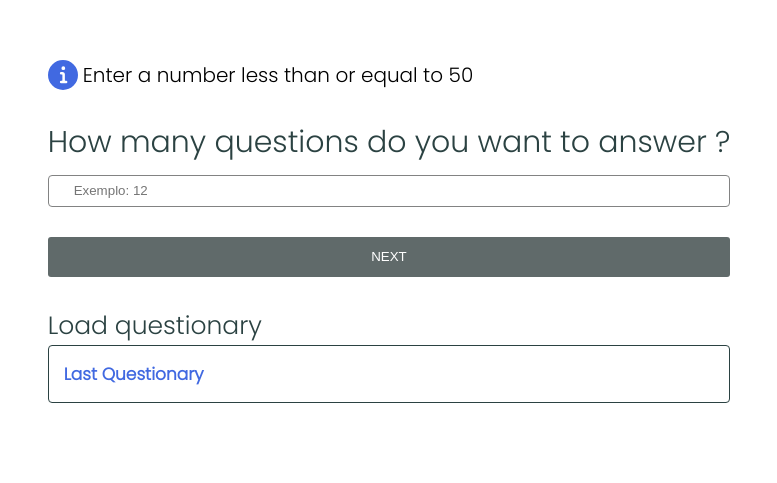
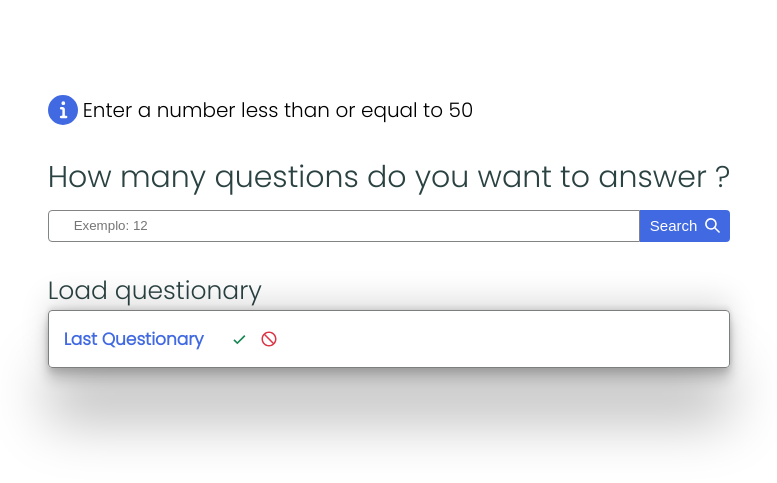
Before and after one commit to ruanvsrateira/questionary-project-js, a React (Create React App) app: page / in a window 1280 px wide. Shown: the part 169-652 px from the top of the page, without its empty margins (251-1028 px from the left). Built offline with nearby package versions, Linux system fonts and the light colour scheme.

Commit message:
paginas prontas e estilizadas

```diff
--- a/src/pages/Continue.js
+++ b/src/pages/Continue.js
@@ -25,7 +25,7 @@ function Continue() {
                     <Button
                         width="200px"
                         height="34px"
-                        background="#606a6a"
+                        background="#4169e1"
                         border="none"
                         borderRadius="4px"
                         color="white"
@@ -37,7 +37,7 @@ function Continue() {
                         }}
 
                         _hover={{
-                            background: "#444c4c",
+                            background: "#2451d7",
                             transition: "300ms"
                         }}
                     >Start</Button>
--- a/src/pages/Home.js
+++ b/src/pages/Home.js
@@ -2,27 +2,40 @@ import { Button,
     Flex,
     Input,
     Text,
-    Spinner,
     Alert,
     AlertIcon,
+    Link,
     Box,
-    Link
 } from '@chakra-ui/react';
+import { SearchIcon } from '@chakra-ui/icons';
+import { BiCheck, BiBlock } from 'react-icons/bi'
 import { useContext } from 'react';
 import { QuestionsContext } from '../contexts/questions';
 import axios from 'axios';
 import { useNavigate } from 'react-router-dom';
-import { SendsUserContext } from '../contexts/sendsUser';
+import { injectStyle } from "react-toastify/dist/inject-style";
+import { ToastContainer, toast } from 'react-toastify';
+
+if(window !== "undefined") {
+    injectStyle();
+}
 
 function Home() {
     const navigate = useNavigate();
-    const { msg } = useContext(SendsUserContext)
     const { setQuestions } = useContext(QuestionsContext);
 
     const findQuestions = () => {
-        const spinner = document.querySelector(".spinner");
-        spinner.style.display = "block"
         const inputValue = getNumberOfInput();
+
+        if(!inputValue) {
+            toast.error("The field is invalid", { position: toast.POSITION.TOP_LEFT });
+            return;
+        }
+
+        if(inputValue > 50 || inputValue <= 0) {
+            toast.error("The number must be less than 50 and greater than 0", { position: toast.POSITION.TOP_LEFT })
+            return;
+        }
 
         axios.get(`https://opentdb.com/api.php?amount=${inputValue}&difficulty=hard&type=boolean`)
             .then(({data}) => {
@@ -38,8 +51,11 @@ function Home() {
         return valueInput;
     }
 
+
     return(
         <>
+
+            <ToastContainer />
             <Flex
                 justify="center"
                 align="center"
@@ -80,47 +96,37 @@ function Home() {
                     >
                         How many questions do you want to answer ?
                     </Text>
+                    <Flex>
                         <Input
                             placeholder="Exemplo: 12"
                             height="30px"
+                            width="90%"
                             paddingLeft="25px"
-                        borderRadius="4"
+                            borderRadius="4px 0px 0px 4px"
                             id='number-questions'
                             border="1px solid #828383"
                             type="number"
-
                             _focus={{
                                 boxShadow: "0 0 0 0",
                                 outline: "0",
                             }}
                         />
                         <Button
-                        colorScheme='blue'
-                        background="#606a6a"
-                        color="white"
-                        height='40px'
-                        mt="30px"
-                        border='none'
-                        borderRadius="3px"
-                        variant="outline"
+                            className="buttonSearch"
+                            background="royalblue"
+                            color="#fff"
+                            fontSize="15px"
+                            border="none"
+                            paddingX="10px"
+                            borderRadius="0px 4px 4px 0px"
                             cursor="pointer"
-                        className="buttonNext"
+                            rightIcon={<SearchIcon />}
                             onClick={findQuestions}
-                        _hover={{
-                            background: "#444c4c",
-                            transition: "300ms"
-                        }}
                         >
-                        NEXT
-                        <Spinner
-                            width="20px"
-                            height="20px"
-                            ml="15px"
-                            display="none"
-                            color="#fff"
-                        className="spinner"
-                        />
+                            Search
                         </Button>
+                    </Flex>
+
 
                     <Text
                         mt="30px"
@@ -132,17 +138,18 @@ function Home() {
                     </Text>
 
                     <Flex
-                        border="1px solid #2b4242"
+                        border="1px solid #7d7e7e"
                         padding="15px"
                         borderRadius="4px"
                         align="center"
+                        boxShadow="rgba(0, 0, 0, 0.25) 0px 54px 55px, rgba(0, 0, 0, 0.12) 0px -12px 30px, rgba(0, 0, 0, 0.12) 0px 4px 6px, rgba(0, 0, 0, 0.17) 0px 12px 13px, rgba(0, 0, 0, 0.09) 0px -3px 5px;"
                     >
                         <Text
                             fontSize="17px"
                             fontFamily="Poppins"
                             fontWeight="bold"
                         >
-                            <Link href="#"
+                            <Link href="/lastQuestionary"
                                 color="royalblue"
                                 textDecoration="none"
                                 fontWeight="bolder"
@@ -150,6 +157,31 @@ function Home() {
                                 Last Questionary
                             </Link>
                         </Text>
+                        <Flex
+                            ml="20px"
+                            width="60px"
+                            justify="space-around"
+                        >
+                            <Flex
+                                align="center"
+                                fontSize="20px"
+                                color="#198754"
+                            >
+                                {localStorage.getItem("acertos")}
+                                <BiCheck />
+                            </Flex>
+
+                            <Flex
+                                align="center"
+                                fontSize="20px"
+                                color="#dc3545"
+                            >
+                                {localStorage.getItem("erros")}
+                                <BiBlock
+                                    fontSize="18px"
+                                />
+                            </Flex>
+                        </Flex>
                     </Flex>
 
                 </Flex>
--- /dev/null
+++ b/src/pages/LastQuestionary.js
@@ -0,0 +1,139 @@
+/* eslint-disable no-lone-blocks */
+import { Box, Flex, Text, Button, Link } from '@chakra-ui/react';
+import { BiBlock, BiCheck} from 'react-icons/bi';
+import { FaHome } from 'react-icons/fa'
+import React from 'react';
+
+function LastQuestionary() {
+    const questions = localStorage.getItem("questions");
+    const questionsObj = JSON.parse(questions);
+
+    const sendsUser = localStorage.getItem("sendsUser");
+    const sendsUserArr = JSON.parse(sendsUser);
+
+    let counterQuestion = 1;
+    let counterKey = 0;
+    let acertos = 0;
+    let erros = 0;
+    let counterKeyShowText = 0;
+
+    questionsObj.map(q => {
+        if(sendsUserArr[counterKey++] == q.correct_answer) {
+            return acertos++
+        } else {
+            return erros++
+        }
+    })
+
+    return(
+        <>
+            <Flex
+                justify='center'
+                direction="column"
+                width="100%"
+            >
+                <Flex
+                    margin="auto"
+                    width="60%"
+                    mt="50px"
+                    justify='center'
+                    direction="column"
+                >
+                    <Flex
+                        justify="center"
+                        align="center"
+                    >
+                        <Flex
+                            align="center"
+                        >
+                            <Text
+                                fontSize="50px"
+                                color="#198754"
+                            >
+                                {acertos}
+                            </Text>
+                            <BiCheck
+                                fontSize="50px"
+                                color="#198754"
+                            />
+                        </Flex>
+
+                        <Flex
+                            align="center"
+                        >
+                            <Text
+                                fontSize="50px"
+                                color="#dc3545"
+                            >
+                                {erros}
+                            </Text>
+                            <BiBlock
+                                fontSize="40px"
+                                ml="3px"
+                                color="#dc3545"
+                            />
+                        </Flex>
+                    </Flex>
+                    {questionsObj.map(question => {
+
+                        return(
+                            <Box marginY="20px">
+                                <Text
+                                    fontSize="20px"
+                                    fontFamily="Poppins"
+                                    color="#121212"
+                                >
+                                    {counterQuestion++} - {question.question}
+                                </Text>
+
+                                <Text
+                                    fontSize="20px"
+                                    fontWeight="600"
+                                    fontFamily="Poppins"
+                                >
+
+                                    { question.correct_answer == sendsUserArr[counterKeyShowText++] ? (
+
+                                        <Text
+                                            color="#198754"
+                                        >
+                                            Correct <BiCheck />
+                                        </Text>
+
+                                    ): (
+                                        <Text
+                                            color="#dc3545"
+                                        >
+                                            Incorrect <BiBlock />
+                                        </Text>
+                                    )}
+                                </Text>
+                            </Box>
+                        );
+                    })}
+
+                    <Link
+                        href="/"
+                        textDecor="none"
+                    >
+                        <Button
+                            height="35px"
+                            border="none"
+                            background="royalblue"
+                            borderRadius="5px"
+                            color="#fff"
+                            rightIcon={<FaHome />}
+                            fontSize="15px"
+                            width="150px"
+                            cursor="pointer"
+                        >
+                            Back to home
+                        </Button>
+                    </Link>
+                </Flex>
+            </Flex>
+        </>
+    );
+};
+
+export default LastQuestionary;
--- a/src/pages/Questionary.js
+++ b/src/pages/Questionary.js
@@ -24,6 +24,9 @@ function Questionary() {
             const box = document.querySelector(counterClass);
             const inputTrue = box.querySelector(".true");
             const inputFalse = box.querySelector(".false");
+            let counterKey = 0;
+            let acertos = 0;
+            let erros = 0;
 
             if(inputTrue.checked && inputFalse.checked) {
                 sendsUser.push("Not")
@@ -35,15 +38,24 @@ function Questionary() {
                 sendsUser.push("Not")
             }
 
-            localStorage.setItem("questionary", {
-                questions: [
-                    questions.question
-                ],
+            if(localStorage.getItem("questionary")) {
+                localStorage.removeItem("questionary");
+            }
 
-                your_sends: [
-                    ...sendsUser
-                ]
+            questions.map(q => {
+                if(sendsUser[counterKey++] == q.correct_answer) {
+                    return acertos++
+                } else {
+                    return erros++
+                }
             });
+
+
+            console.log("questions", JSON.stringify(questions));
+            localStorage.setItem("acertos", JSON.stringify(acertos));
+            localStorage.setItem("erros", JSON.stringify(erros));
+            localStorage.setItem("questions", JSON.stringify(questions));
+            localStorage.setItem("sendsUser", JSON.stringify(sendsUser));
 
         }
 
@@ -56,8 +68,7 @@ function Questionary() {
         <>
             <Box
                 width="60%"
-                height="100vh"
-                margin="auto"
+                margin="50px auto"
                 background=""
             >
                     {questions.map(question => {
@@ -70,23 +81,22 @@ function Questionary() {
                                 <Text
                                     fontSize="25px"
                                     fontFamily="Poppins"
-                                    color="#2b4242"
+                                    color="#121212"
                                 >
                                     {counter++} - {question.question}
                                 </Text>
                                 <br />
-
-
-                                    <Flex
-
-                                    >
+                                    <Flex>
                                         <Flex
                                             width="60px"
                                             align="center"
                                             justify="space-around"
                                         >
                                             <input type="checkbox" className="true" value="true"/>
-                                            <Text>True</Text>
+                                            <Text
+                                                color="#121212"
+                                                fontFamily="Poppins"
+                                            >True</Text>
                                         </Flex>
                                         <Flex
                                             width="60px"
@@ -94,22 +104,27 @@ function Questionary() {
                                             justify="space-around"
                                         >
                                             <input type="checkbox" className="false" value="false"/>
-                                            <Text>False</Text>
+                                            <Text
+                                                fontFamily="Poppins"
+                                                color="#121212"
+                                            >False</Text>
                                         </Flex>
                                     </Flex>
 
 
-                                <br /><br />
+                                <br />
+                                <hr />
+                                <br />
                             </Box>
                         );
                     })}
                     <Button
                         type="submit"
                         width="200px"
-                        height="40px"
-                        background="#606a6a"
+                        height="35px"
+                        background="#4169e1"
                         border="none"
-                        fontFamily="Poppins"
+                        fontFamily="Arial"
                         borderRadius="4px"
                         color="#fff"
                         fontSize="17px"
@@ -117,7 +132,7 @@ function Questionary() {
                         onClick={() => {setSends(counter)}}
 
                         _hover={{
-                            background: "#444c4c",
+                            background:"#4169e1",
                             transition: "300ms"
                         }}
                     >
--- a/src/routes.js
+++ b/src/routes.js
@@ -6,6 +6,7 @@ import SendsUserProvider from './contexts/sendsUser';
 import Questionary from './pages/Questionary';
 import Continue from './pages/Continue';
 import YourSends from './pages/YourSends';
+import LastQuestionary from './pages/LastQuestionary';
 
 function MainRoutes() {
     return(
@@ -16,6 +17,7 @@ function MainRoutes() {
                     <Route path="/continue" element={<Continue />} />
                     <Route path="/questionary" element={<Questionary />} />
                     <Route path="/yourSends" element={<YourSends />} />
+                    <Route path="/lastQuestionary" element={<LastQuestionary />} />
                 </Routes>
             </SendsUserProvider>
         </QuestionsProvider>
```
Also changed, not shown: src/pages/YourSends.js (+3 -5 lines). Lines whose indentation alone changed are shown as unchanged.
